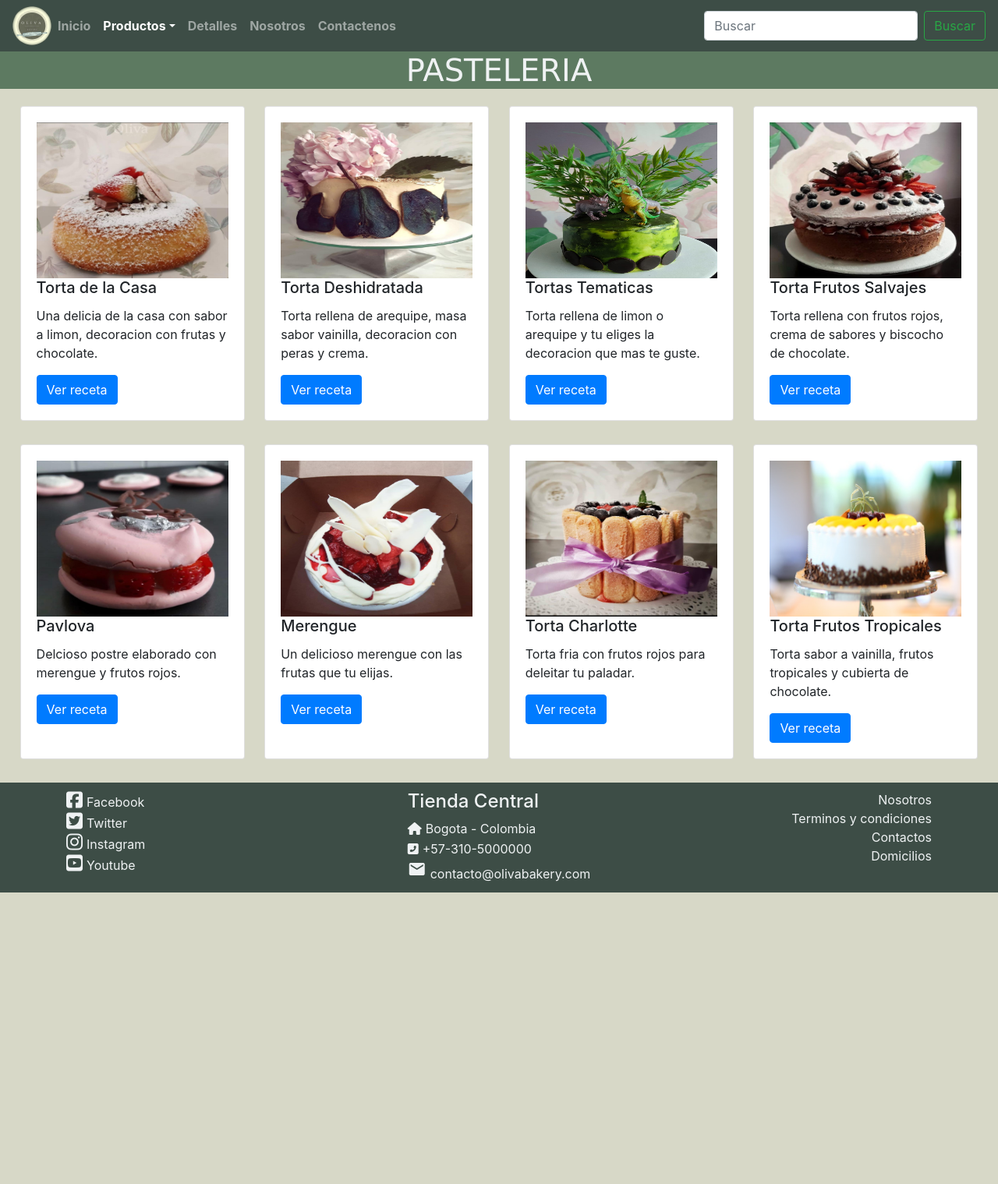
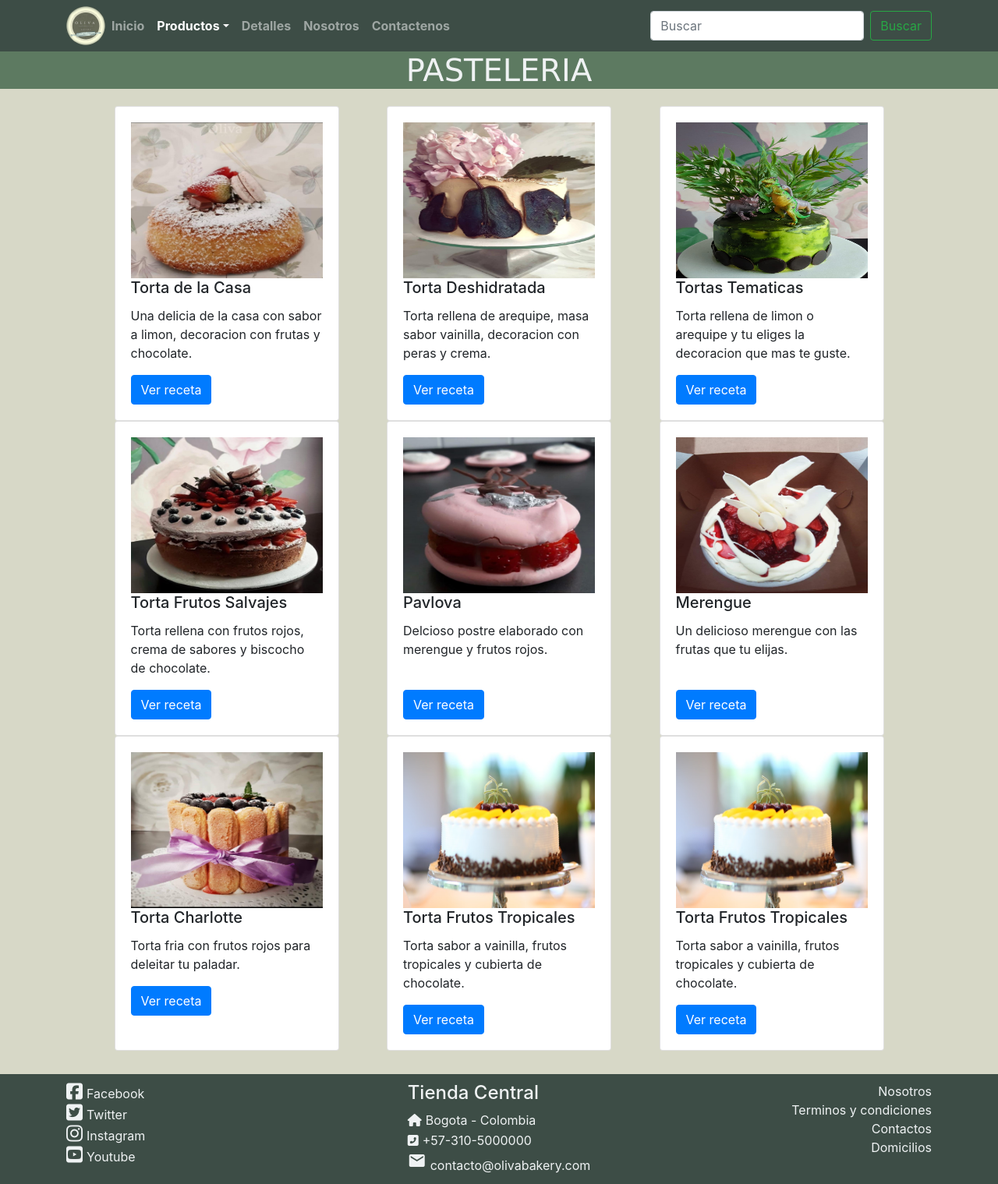
Before and after one commit to RogerValiente/Proyecto_final1, a website: page pasteleria.html in a window 1280 px wide. Shown: the whole page at 78% size. Before the commit the page ends 1145 px from the top, so only its background shows below. Drawn offline with nearby package versions, Linux system fonts and the light colour scheme.

Commit message:
modificaciones

```diff
--- a/pasteleria.html
+++ b/pasteleria.html
@@ -19,8 +19,9 @@
 <body class="bg-principal">
     <!--Inicio del area de encabezado-->
     <!--Menu-->
-    <div id="main-menu"" >
+    <header id="main-menu">
         <nav class=" navbar navbar-expand-lg navbar-dark bg-menu">
+            <div class="container">
         <a class="logo" href="index.html"><img src="img/logo.png" alt="Oliva Pastelería"></a>
         <button class="navbar-toggler" type="button" data-toggle="collapse" data-target="#navbarSupportedContent"
             aria-controls="navbarSupportedContent" aria-expanded="false" aria-label="Toggle navigation">
@@ -37,7 +38,7 @@
                         Productos</a>
                     <div class="color-menu dropdown-menu" aria-labelledby="navbarDropdown">
                         <a class="dropdown-item" href="panaderia.html">Panaderia</a>
-                        <a class="dropdown-item" href="pasteleria.html">Pasteleria</a>
+                        <a class="dropdown-item active bg-secondary" href="pasteleria.html">Pasteleria</a>
                         <a class="dropdown-item" href="postres.html">Postres</a>
                     </div>
                 </li>
@@ -58,6 +59,7 @@
         </div>
         </nav>
     </div>
+</header>
     <!--Fin Menu-->
 
     <!--Cuerpo de la pagina-->
@@ -67,7 +69,7 @@
 
     <!--Inicio del contenedor-->
     <section>
-        <div class="boxes-section">
+        <div class="container boxes-section">
             <div class="card" style="width: 18rem;">
                 <div class="card-body">
                    <a href="#"><img src="img/past-img/01.jpg" alt="Tortas hechas con amor"></a>
@@ -106,16 +108,14 @@
                     <a href="#" class="btn btn-primary">Ver receta</a>
                 </div>
             </div>
-        </div>
 
 
-        <div class="boxes-section2">
             <div class="card" style="width: 18rem;">
                 <div class="card-body">
                     <a href="#"><img src="img/past-img/05.jpg" alt="Pavlova clásica y deliciosa"></a>
                     <h5 class="card-title">Pavlova</h5>
                     <p class="card-text">Delcioso postre elaborado con merengue y frutos rojos.</p>
-                    <a href="#" class="btn btn-primary">Ver receta</a>
+                    <a href="#" class="btn btn-primary" style="margin-top: 1.5rem;">Ver receta</a>
                 </div>
             </div>
 
@@ -124,7 +124,7 @@
                     <a href="#"><img src="img/past-img/06.jpg" alt="Merengue o suspiro"></a>
                     <h5 class="card-title">Merengue</h5>
                     <p class="card-text">Un delicioso merengue con las frutas que tu elijas.</p>
-                    <a href="#" class="btn btn-primary">Ver receta</a>
+                    <a href="#" class="btn btn-primary" style="margin-top: 1.5rem;">Ver receta</a>
                 </div>
             </div>
 
@@ -146,7 +146,18 @@
                     <a href="#" class="btn btn-primary">Ver receta</a>
                 </div>
             </div>
+
+            <div class="card" style="width: 18rem;">
+                <div class="card-body">
+                    <a href="#"><img src="img/past-img/08.jpg" alt="Pastel tropical colombiano"></a>
+                    <h5 class="card-title">Torta Frutos Tropicales</h5>
+                    <p class="card-text">Torta sabor a vainilla, frutos tropicales y
+                        cubierta de chocolate.</p>
+                    <a href="#" class="btn btn-primary">Ver receta</a>
+                </div>
+            </div>
         </div>
+    </div>
     </section>
 
     <!-- Inicio pie de pagina -->
--- a/sass/style.scss
+++ b/sass/style.scss
@@ -61,6 +61,8 @@
 
             &:hover {
                 @include hover-box-title;
+                width: 50px;
+                height: auto;
             }
         }
     }
```
Also changed, not shown: panaderia.html (+29 -14 lines), css/style.css.
